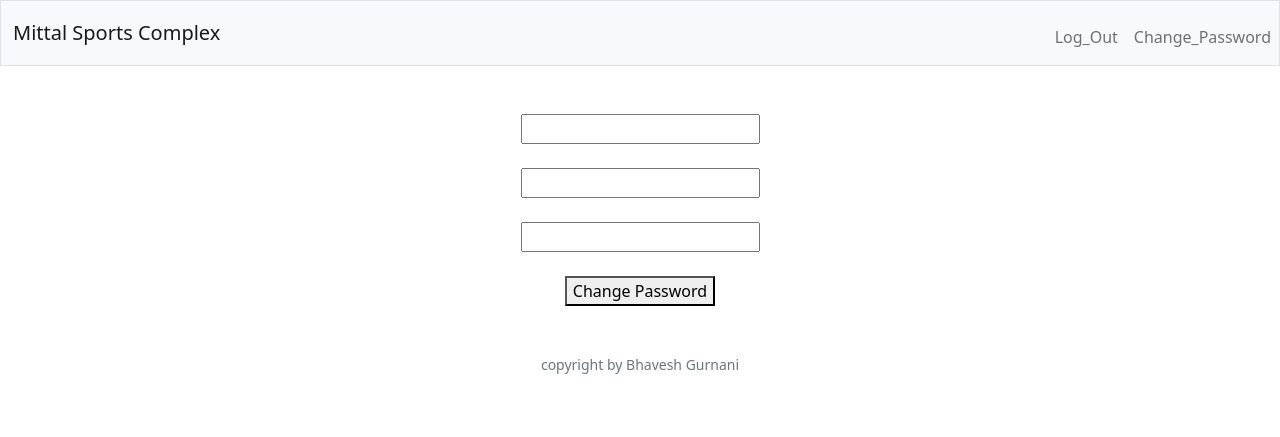
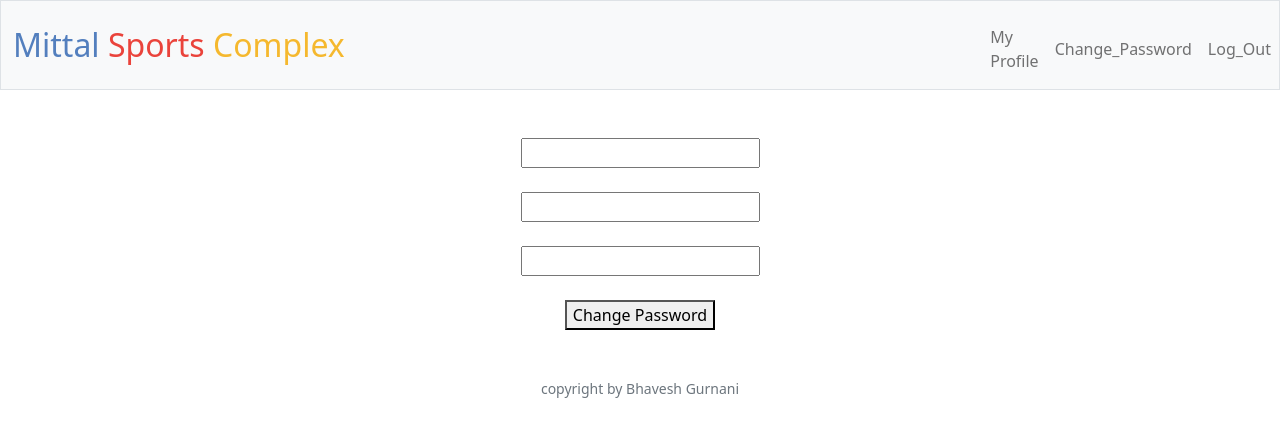
Before and after one commit to bhavesh8949778677/recruitment, a Django app: template bookme/slotbook/templates/slotbook/cp.html in a window 1280 px wide. Shown: the top 437 px of the page. Run offline with Django 3.2, Linux system fonts and the light colour scheme; the template is opened without the code that fills it, so the values that code supplies are empty.

Commit message:
implemented profile page link but bug in styles file

```diff
--- a/bookme/slotbook/static/styles.css
+++ b/bookme/slotbook/static/styles.css
@@ -1,6 +1,23 @@
-h1{
-    color:red;
+/* Size for brand */
+nav .navbar-brand
+{
+    font-size: xx-large;
 }
-body{
-    text-align:center;
+
+/* Colors ifor brand */
+nav .navbar-brand .blue
+{
+    color: #537fbe;
 }
+nav .navbar-brand .red
+{
+    color: #ea433b;
+}
+nav .navbar-brand .yellow
+{
+    color: #f5b82e;
+}
+nav .navbar-brand .green
+{
+    color: #2e944b;
+}
--- a/bookme/slotbook/templates/slotbook/layout1.html
+++ b/bookme/slotbook/templates/slotbook/layout1.html
@@ -3,7 +3,6 @@
 <html lang="en">
 
     <head>
-
         <meta charset="utf-8">
         <meta name="viewport" content="initial-scale=1, width=device-width">
 
@@ -11,10 +10,7 @@
         <link crossorigin="anonymous" href="https://cdn.jsdelivr.net/npm/bootstrap@5.1.3/dist/css/bootstrap.min.css" integrity="sha384-1BmE4kWBq78iYhFldvKuhfTAU6auU8tT94WrHftjDbrCEXSU1oBoqyl2QvZ6jIW3" rel="stylesheet">
         <script crossorigin="anonymous" src="https://cdn.jsdelivr.net/npm/bootstrap@5.1.3/dist/js/bootstrap.bundle.min.js" integrity="sha384-ka7Sk0Gln4gmtz2MlQnikT1wXgYsOg+OMhuP+IlRH9sENBO0LRn5q+8nbTov4+1p"></script>
 
-        <!-- https://favicon.io/emoji-favicons/money-bag/ -->
-        <link href="/static/favicon.ico" rel="icon">
-
-        <link href="/static/styles.css" rel="stylesheet">
+        <link href="static/styles.css" rel="stylesheet">
 
         <title>{% block title %}{% endblock %}</title>
         {% block x %}
@@ -25,17 +21,20 @@
 
         <nav class="bg-light border navbar navbar-expand-md navbar-light">
             <div class="container-fluid">
-                <a class="navbar-brand" href="/slotbook"><span class="blue"></span><span class="red"></span><span class="yellow"></span><span class="green"></span> <span class="red">Mittal Sports Complex</span></a>
+
+                <a class="navbar-brand" href="/slotbook"><span class="blue">Mittal </span><span class="red">Sports </span><span class="yellow">Complex </span></a>
                 <button aria-controls="navbar" aria-expanded="false" aria-label="Toggle navigation" class="navbar-toggler" data-bs-target="#navbar" data-bs-toggle="collapse" type="button">
                     <span class="navbar-toggler-icon"></span>
                 </button>
-
             </div>
             <div class="collapse navbar-collapse" id="navbar">
-                    <ul class="navbar-nav ms-auto mt-2">
-                        <li class="nav-item"><a class="nav-link" href="/slotbook/logout">Log_Out</a></li>
-                        <li class="nav-item"><a class="nav-link" href="/slotbook/cp">Change_Password</a></li>
-                    </ul>
+                <ul class="navbar-nav me-auto mt-2">
+                    <li class="nav-item"><a class="nav-link" href="/slotbook/profile">My Profile</a></li>
+                </ul>
+                <ul class="navbar-nav ms-auto mt-2">
+                    <li class="nav-item"><a class="nav-link" href="/slotbook/cp">Change_Password</a></li>
+                    <li class="nav-item"><a class="nav-link" href="/slotbook/logout">Log_Out</a></li>
+                </ul>
             </div>
 
         </nav>
--- a/bookme/slotbook/urls.py
+++ b/bookme/slotbook/urls.py
@@ -9,4 +9,5 @@ urlpatterns = [
     path("logout/", views.log_out, name="logout"),
     path("cp/",views.cp, name="cp"),
     path("sports_pages/<str:sport>",views.sports_pages,name="sports_pages"),
+    path("profile/",views.profile, name="profile")
 ]
```
Also changed, not shown: bookme/slotbook/views.py (+9 -1 lines), bookme/db.sqlite3.
